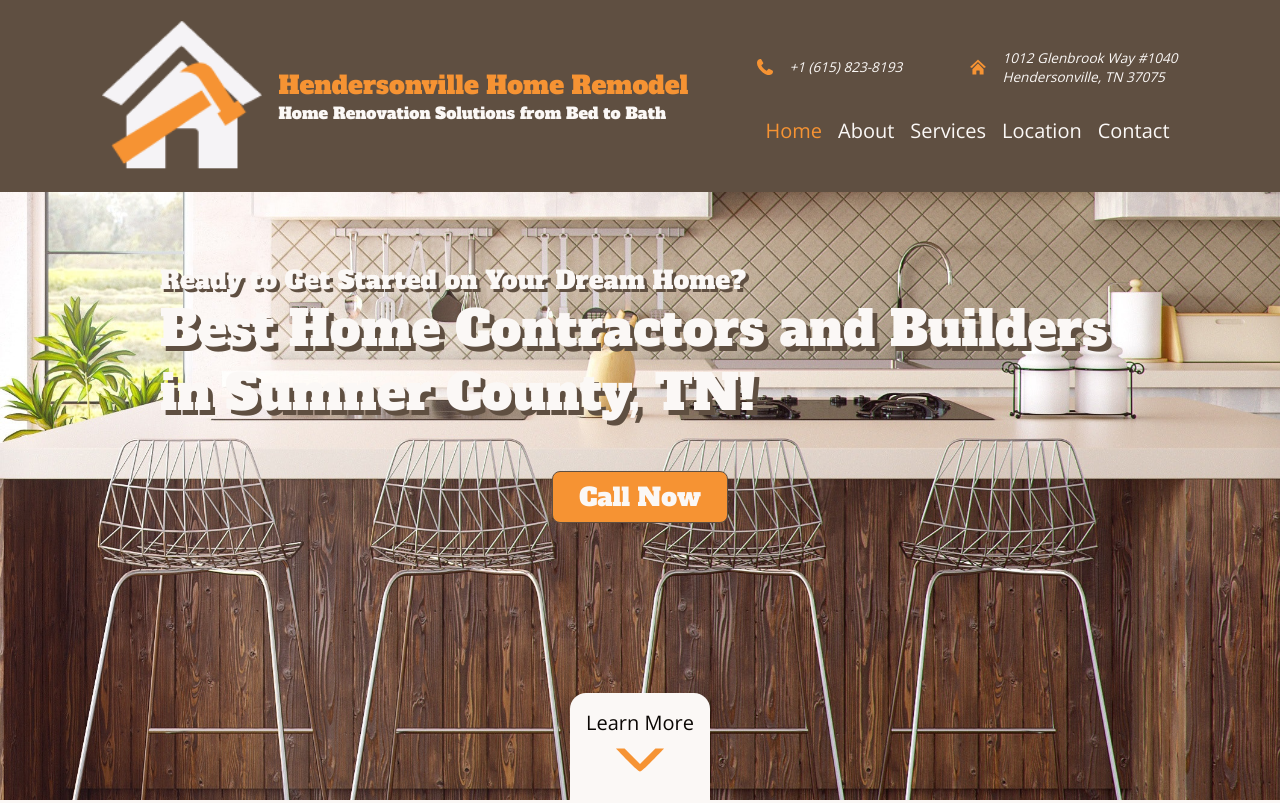
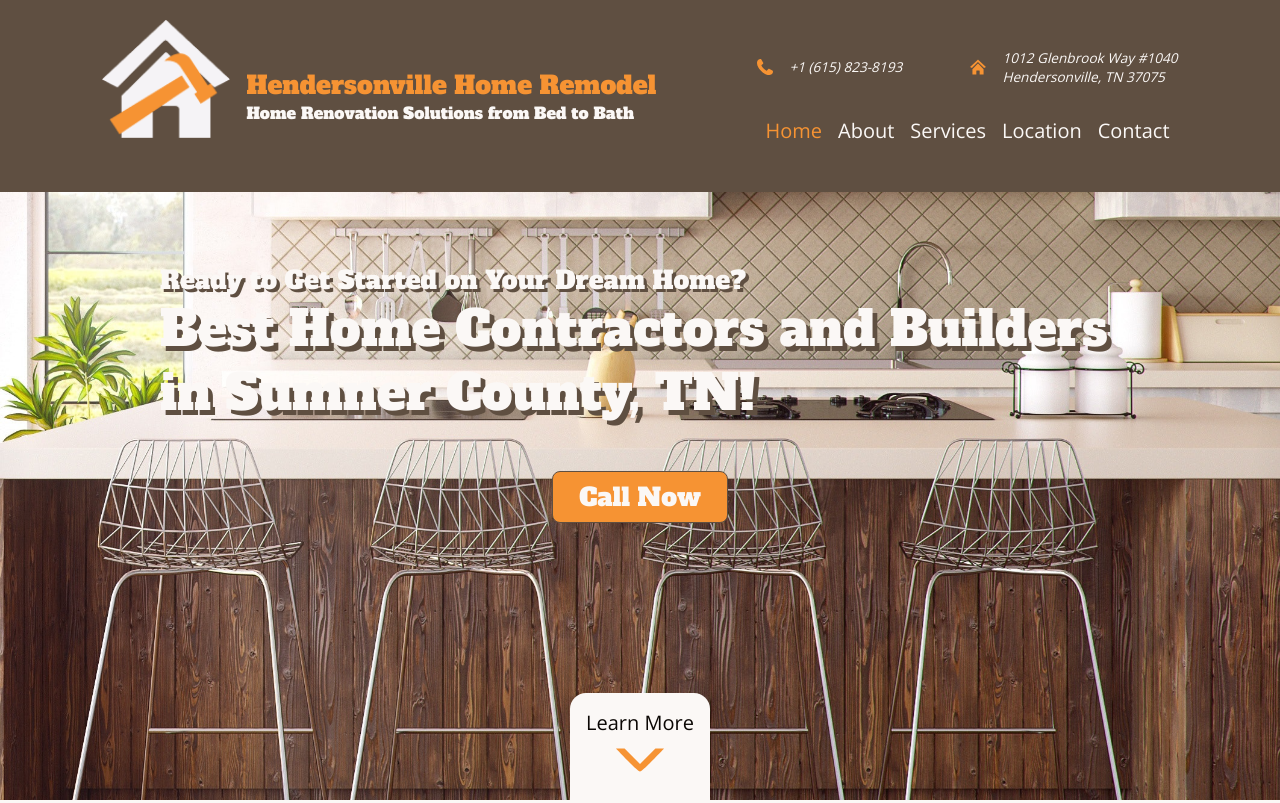
Before and after one commit to josiaheakle/hendersonville-home-remodel-ds, a Gatsby site: page / in a window 1280 px wide. Shown: the top 803 px of the page. Built offline with nearby package versions, Linux system fonts and the light colour scheme; Gatsby itself is replaced by a stand-in of ours; no server answers.

Commit message:
added max-height

```diff
--- a/src/components/templates/header/Header.module.css
+++ b/src/components/templates/header/Header.module.css
@@ -40,6 +40,7 @@
 	transition: padding var(--anim-length);
 	width: auto;
 	height: 100%;
+	max-height: 8rem;
 }
 
 .large.Header .TitleContainer {
```
